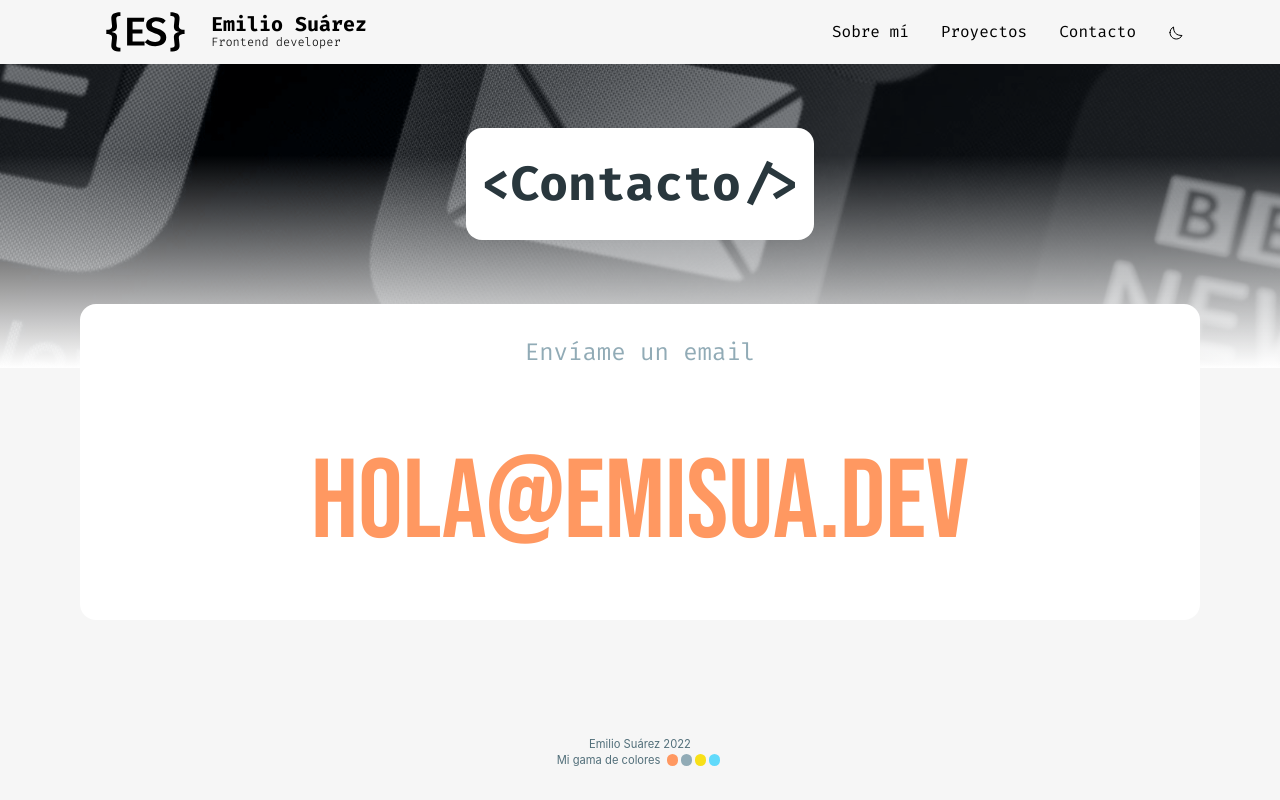
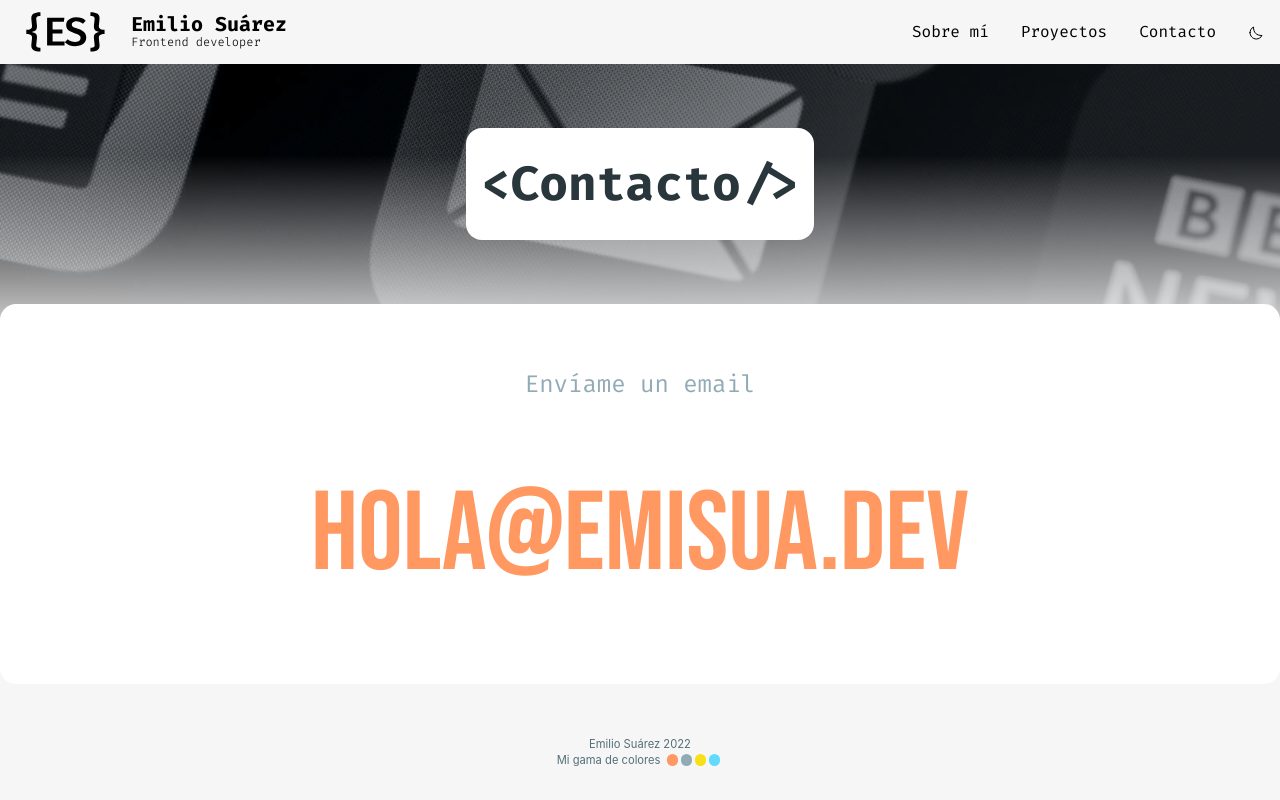
Before and after one commit to emisua/Portfolio-React, a React (Vite) app: page /contacto in a window 1280 px wide. Built offline with nearby package versions, Linux system fonts and the light colour scheme.

Commit message:
Cambio css por tailwind

```diff
--- a/src/css/App.css
+++ b/src/css/App.css
@@ -19,13 +19,6 @@ p {
   margin-bottom: 0.7rem;
   font-size: 1rem;
   line-height: 1.5rem;
-}
-
-.container {
-  max-width: 70rem;
-  margin: 0 auto;
-  padding: 0 1rem;
-  width: 100%;
 }
 
 .bloque {
@@ -76,10 +69,6 @@ p {
   padding: 1rem;
 }
 
-.flex {
-  display: flex;
-}
-
 .flex.column {
   flex-direction: column;
 }
```
